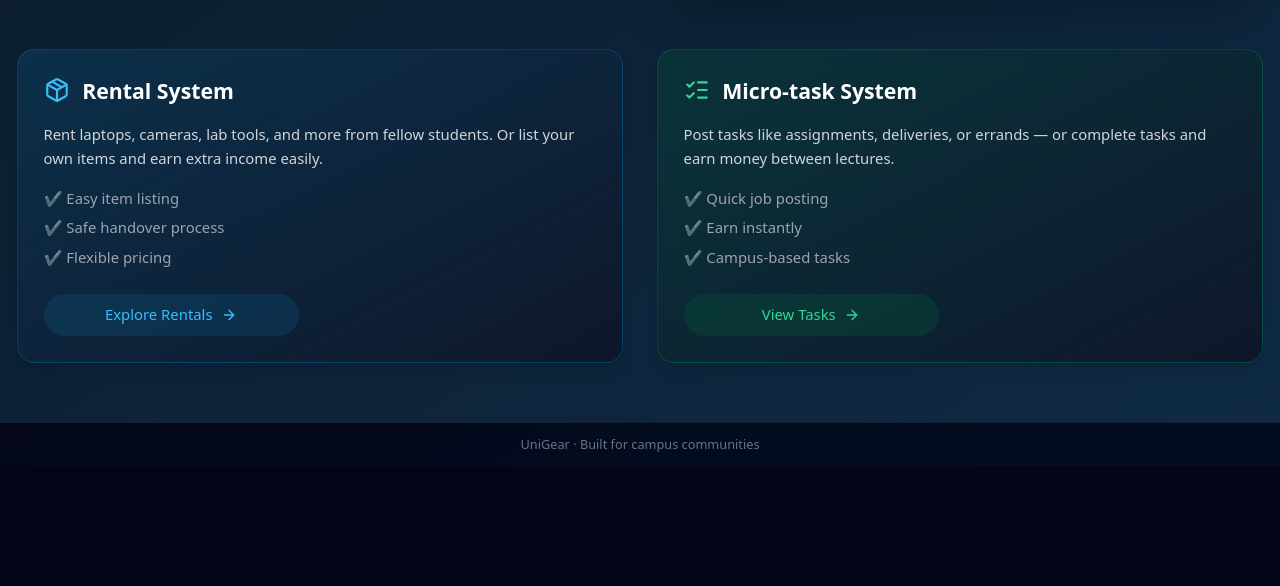
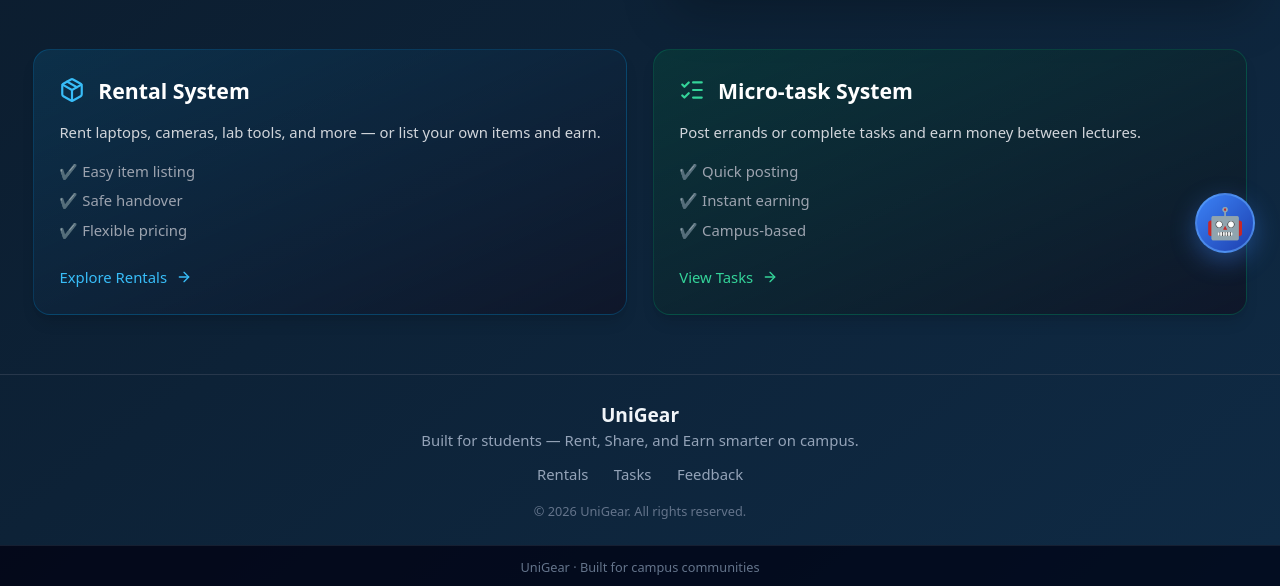
Before and after one commit to chiraaax/UniGear-ITPM_Project, a React (Create React App) app in the folder client/: page / in a window 1280 px wide. Shown: the part 522-1108 px from the top of the page. Before the commit the page ends 988 px from the top, so only its background shows below. Built offline with nearby package versions, Linux system fonts and the light colour scheme; no server answers.

Commit message:
feat: integrate chatbot component and enhance dashboard layout

```diff
--- a/client/src/pages/Dashboard.js
+++ b/client/src/pages/Dashboard.js
@@ -1,12 +1,16 @@
-import React from "react";
-import { useNavigate } from "react-router-dom";
 import { Package, ListChecks, ArrowRight, ShieldCheck, Users } from "lucide-react";
+import React, { useState } from 'react';
+import { useNavigate } from 'react-router-dom';
+import Chatbot from '../components/Chatbot';
+import '../styles/Chatbot.css';
 
 const Dashboard = () => {
   const navigate = useNavigate();
+  const [isChatOpen, setIsChatOpen] = useState(false);
 
   return (
-    <div className="min-h-screen bg-gradient-to-br from-[#0b1a2a] to-[#0f2a44] text-white">
+    <>
+      <div className="min-h-screen bg-gradient-to-br from-[#0b1a2a] to-[#0f2a44] text-white flex flex-col justify-between">
 
         {/* HERO SECTION */}
         <div className="max-w-7xl mx-auto px-4 py-12 grid md:grid-cols-2 gap-10 items-center">
@@ -27,7 +31,6 @@ const Dashboard = () => {
               Save time, earn money, and help your campus community with a simple and secure system.
             </p>
 
-          {/* SMALL FEATURES */}
             <div className="flex flex-wrap gap-4 pt-2">
               <div className="flex items-center gap-2 text-sm text-gray-300">
                 <ShieldCheck size={16} className="text-green-400" />
@@ -51,18 +54,17 @@ const Dashboard = () => {
           </div>
         </div>
 
-      {/* MAIN FEATURES (EQUAL PRIORITY) */}
-      <div className="max-w-7xl mx-auto px-4 pb-14 grid gap-8 md:grid-cols-2">
+        {/* FEATURES */}
+        <div className="max-w-7xl mx-auto px-4 pb-14 grid gap-6 md:grid-cols-2">
 
-        {/* RENTALS CARD */}
-        <div
+          {/* RENTALS */}
+          <button
             onClick={() => navigate("/rentals")}
-          className="group cursor-pointer flex flex-col justify-between
-                     rounded-2xl p-6
+            className="group flex flex-col justify-between rounded-2xl p-6
               bg-gradient-to-br from-sky-900/40 to-slate-900
               border border-sky-700/40
               shadow-lg hover:shadow-sky-900/50
-                     transition transform hover:-translate-y-1"
+              transition transform hover:-translate-y-1 text-left"
           >
             <div>
               <div className="flex items-center gap-3 mb-4">
@@ -70,33 +72,30 @@ const Dashboard = () => {
                 <h2 className="text-xl font-semibold">Rental System</h2>
               </div>
 
-            <p className="text-gray-300 text-sm leading-relaxed">
-              Rent laptops, cameras, lab tools, and more from fellow students.
-              Or list your own items and earn extra income easily.
+              <p className="text-gray-300 text-sm">
+                Rent laptops, cameras, lab tools, and more — or list your own items and earn.
               </p>
 
               <ul className="mt-4 space-y-2 text-sm text-gray-400">
                 <li>✔ Easy item listing</li>
-              <li>✔ Safe handover process</li>
+                <li>✔ Safe handover</li>
                 <li>✔ Flexible pricing</li>
               </ul>
             </div>
 
-          <div className="mt-6 flex items-center bg-sky-900/40 text-sky-400 text-sm font-medium w-60 h-10 text-center justify-center rounded-full group-hover:bg-sky-900/60 transition transform hover:translate-x-1">
-            Explore Rentals
-            <ArrowRight className="ml-2 transition group-hover:translate-x-1" size={16} />
+            <div className="mt-6 inline-flex items-center text-sky-400 text-sm font-medium">
+              Explore Rentals <ArrowRight className="ml-2" size={16} />
             </div>
-        </div>
+          </button>
 
-        {/* TASKS CARD */}
-        <div
+          {/* TASKS */}
+          <button
             onClick={() => navigate("/tasks")}
-          className="group cursor-pointer flex flex-col justify-between
-                     rounded-2xl p-6
+            className="group flex flex-col justify-between rounded-2xl p-6
               bg-gradient-to-br from-emerald-900/40 to-slate-900
               border border-emerald-700/40
               shadow-lg hover:shadow-emerald-900/50
-                     transition transform hover:-translate-y-1"
+              transition transform hover:-translate-y-1 text-left"
           >
             <div>
               <div className="flex items-center gap-3 mb-4">
@@ -104,25 +103,59 @@ const Dashboard = () => {
                 <h2 className="text-xl font-semibold">Micro-task System</h2>
               </div>
 
-            <p className="text-gray-300 text-sm leading-relaxed">
-              Post tasks like assignments, deliveries, or errands — or complete tasks and earn money between lectures.
+              <p className="text-gray-300 text-sm">
+                Post errands or complete tasks and earn money between lectures.
               </p>
 
               <ul className="mt-4 space-y-2 text-sm text-gray-400">
-              <li>✔ Quick job posting</li>
-              <li>✔ Earn instantly</li>
-              <li>✔ Campus-based tasks</li>
+                <li>✔ Quick posting</li>
+                <li>✔ Instant earning</li>
+                <li>✔ Campus-based</li>
               </ul>
             </div>
 
-         <div className="mt-6 flex items-center bg-emerald-900/40 text-emerald-400 text-sm font-medium w-60 h-10 text-center justify-center rounded-full group-hover:bg-emerald-900/60 transition transform hover:translate-x-1">
-            View Tasks
-            <ArrowRight className="ml-2 transition group-hover:translate-x-1" size={16} />
+            <div className="mt-6 inline-flex items-center text-emerald-400 text-sm font-medium">
+              View Tasks <ArrowRight className="ml-2" size={16} />
             </div>
+          </button>
+
         </div>
 
+        {/* FOOTER */}
+        <footer className="border-t border-slate-700/70 py-6 text-center">
+          <h3 className="text-lg font-semibold text-slate-100">UniGear</h3>
+
+          <p className="text-sm text-slate-400">
+            Built for students — Rent, Share, and Earn smarter on campus.
+          </p>
+
+          <div className="flex justify-center gap-6 pt-3 text-sm text-slate-400">
+            <button onClick={() => navigate('/rentals')} className="hover:text-sky-400">
+              Rentals
+            </button>
+            <button onClick={() => navigate('/tasks')} className="hover:text-emerald-400">
+              Tasks
+            </button>
+            <button onClick={() => navigate('/feedback')} className="hover:text-yellow-400">
+              Feedback
+            </button>
           </div>
+
+          <p className="pt-4 text-xs text-slate-500">
+            © {new Date().getFullYear()} UniGear. All rights reserved.
+          </p>
+        </footer>
+
       </div>
+
+      {/* CHATBOT */}
+      {!isChatOpen && (
+        <div className="chatbot-icon" onClick={() => setIsChatOpen(true)}>
+          🤖
+        </div>
+      )}
+      {isChatOpen && <Chatbot closeChat={() => setIsChatOpen(false)} />}
+    </>
   );
 };
 
```
Lines whose indentation alone changed are shown as unchanged.
